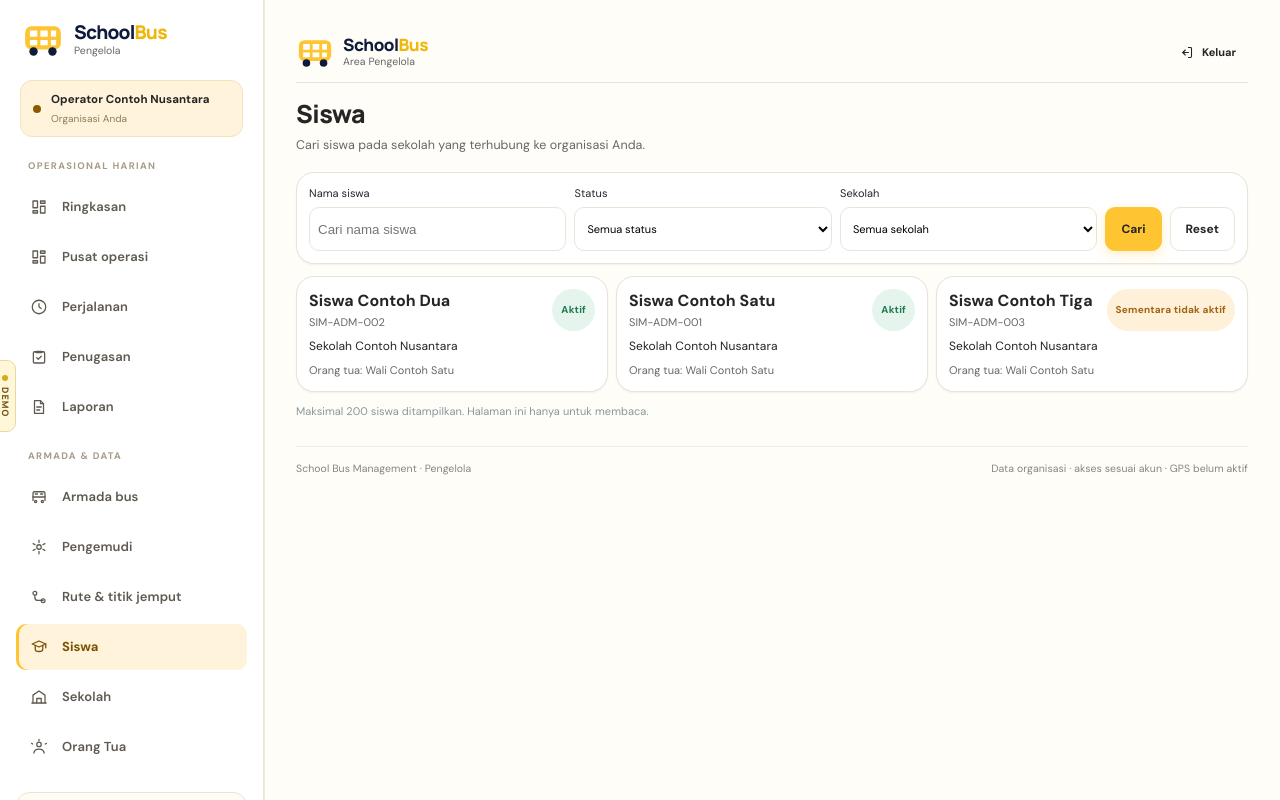
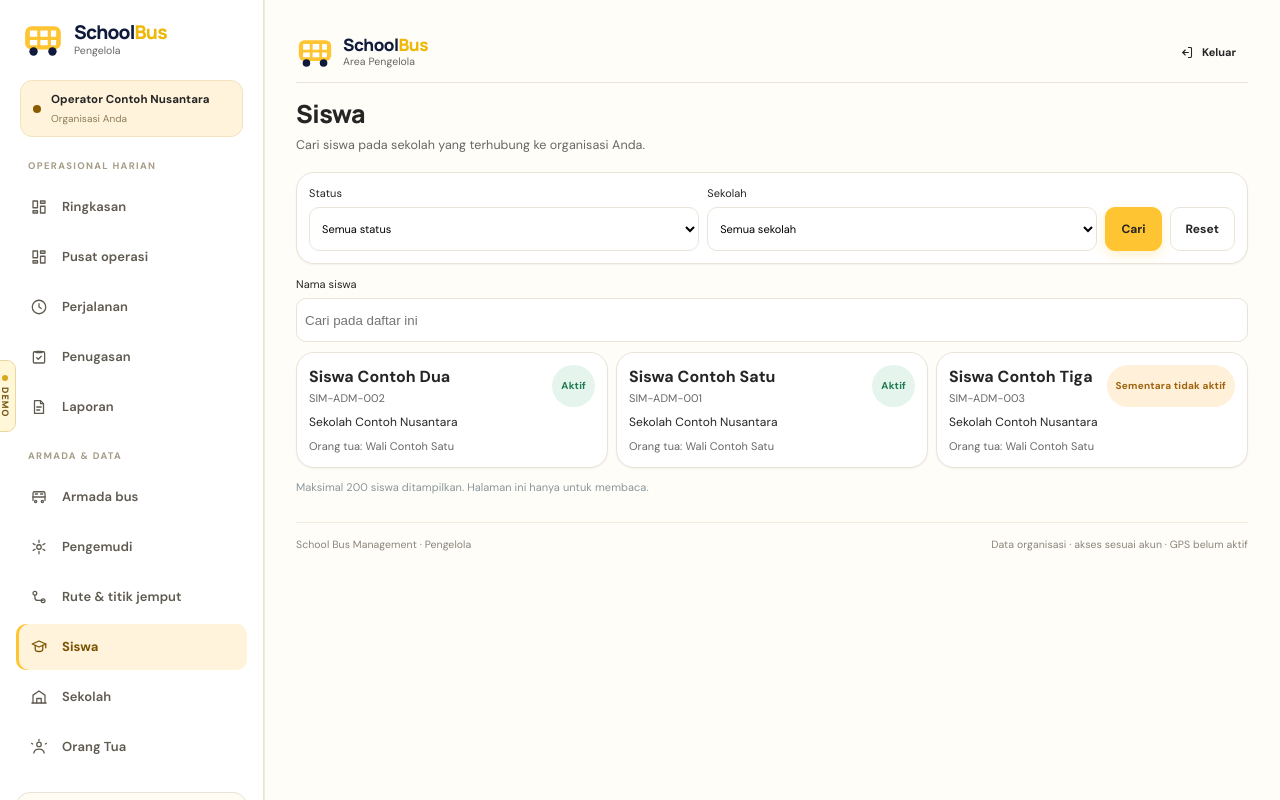
Before and after one commit to irusandi-hub/school-bus-management, a Next.js app: page /operator/siswa in a window 1280 px wide. Built offline with nearby package versions, Linux system fonts and the light colour scheme.

Commit message:
feat(operator): link student statistic and keep name search out of URLs

```diff
--- a/app/operator/page.tsx
+++ b/app/operator/page.tsx
@@ -74,12 +74,14 @@ export default async function OperatorHomePage() {
       <section className="stats" aria-label="Ringkasan organisasi">
         <StatCard label="Bus aktif" value={buses.count ?? 0} note="Armada organisasi Anda" icon="bus" />
         <StatCard label="Pengemudi aktif" value={drivers.count ?? 0} note="Staf yang dapat ditugaskan" icon="users" />
+        <Link href="/operator/siswa" className="student-stat-link" aria-label="Lihat daftar siswa">
         <StatCard
           label="Siswa aktif"
           value={students.count ?? 0}
           note="Dari sekolah yang ditautkan ke organisasi"
           icon="students"
         />
+        </Link>
         <StatCard
           label="Tugas hari ini"
           value={assignmentsToday.count ?? 0}
--- a/app/operator/siswa/page.tsx
+++ b/app/operator/siswa/page.tsx
@@ -1,4 +1,5 @@
 import Link from "next/link";
+import { StudentNameSearch } from "@/components/operator/StudentNameSearch";
 import type { Metadata } from "next";
 import { ConfigNotice, EmptyState, Notice, PageHeader, ServiceStatusPill } from "@/components/admin/ui";
 import { operatorReadContext } from "@/lib/operator/read";
@@ -17,7 +18,6 @@ export default async function OperatorStudentsPage({ searchParams }: { searchPar
   const { data: schoolRows, error: schoolError } = await supabase.from("schools").select("id, name").eq("operator_id", access.operator.id).order("name", { ascending: true });
   const schools = (schoolRows ?? []) as { id: string; name: string }[];
   let query = supabase.from("students").select("id, admissions_number, full_name, service_status, school_id, schools(name), guardians(full_name)").in("school_id", schools.map((school) => school.id));
-  if (filters.q) query = query.ilike("full_name", `%${filters.q}%`);
   if (filters.status === "active") query = query.eq("service_status", "active");
   if (filters.status === "inactive") query = query.in("service_status", ["paused", "ended"]);
   if (filters.school) query = query.eq("school_id", filters.school);
@@ -26,17 +26,16 @@ export default async function OperatorStudentsPage({ searchParams }: { searchPar
   return <>
     <PageHeader title="Siswa" description="Cari siswa pada sekolah yang terhubung ke organisasi Anda." />
     <form className="panel student-read-filters" method="get" action="/operator/siswa">
-      <label>Nama siswa<input name="q" defaultValue={filters.q} maxLength={120} placeholder="Cari nama siswa" /></label>
       <label>Status<select name="status" defaultValue={filters.status}><option value="">Semua status</option><option value="active">Aktif</option><option value="inactive">Nonaktif</option></select></label>
       <label>Sekolah<select name="school" defaultValue={filters.school}><option value="">Semua sekolah</option>{schools.map((school) => <option key={school.id} value={school.id}>{school.name}</option>)}</select></label>
       <button type="submit" className="btn btn-primary">Cari</button><Link href="/operator/siswa" className="btn btn-secondary">Reset</Link>
     </form>
     {(error || schoolError) && <Notice kind="error">Daftar siswa belum dapat dimuat. Muat ulang halaman atau coba lagi nanti.</Notice>}
     {!error && !schoolError && !students.length && <EmptyState title="Belum ada siswa yang ditemukan" detail="Coba nama lain atau pilih semua status dan sekolah." />}
-    <section className="student-read-grid" aria-label="Daftar siswa">{students.map((student) => <Link className="panel student-read-card" key={student.id} href={`/operator/siswa/${student.id}`}>
+    <StudentNameSearch names={students.map((student) => student.full_name)}>{students.map((student) => <Link className="panel student-read-card" key={student.id} href={`/operator/siswa/${student.id}`}>
       <div><strong>{student.full_name}</strong><small>{student.admissions_number}</small></div><ServiceStatusPill status={student.service_status} />
       <p>{student.schools?.name ?? "—"}</p><small>Orang tua: {student.guardians?.full_name ?? "—"}</small>
-    </Link>)}</section>
+    </Link>)}</StudentNameSearch>
     <p className="muted-hint">Maksimal 200 siswa ditampilkan. Halaman ini hanya untuk membaca.</p>
   </>;
 }
--- /dev/null
+++ b/components/operator/StudentNameSearch.tsx
@@ -0,0 +1,14 @@
+"use client";
+
+import { useState, type ReactNode } from "react";
+
+export function StudentNameSearch({ names, children }: { names: string[]; children: ReactNode[] }) {
+  const [query, setQuery] = useState("");
+  const needle = query.trim().toLocaleLowerCase("id-ID");
+  const matches = names.map((name) => name.toLocaleLowerCase("id-ID").includes(needle));
+  return <>
+    <label className="student-name-search">Nama siswa<input type="search" value={query} maxLength={120} placeholder="Cari pada daftar ini" onChange={(event) => setQuery(event.target.value)} /></label>
+    {!matches.some(Boolean) && <p role="status">Belum ada siswa yang ditemukan. Coba nama lain.</p>}
+    <section className="student-read-grid" aria-label="Daftar siswa">{children.map((child, index) => matches[index] ? child : null)}</section>
+  </>;
+}
```
Also changed, not shown: app/globals.css.
